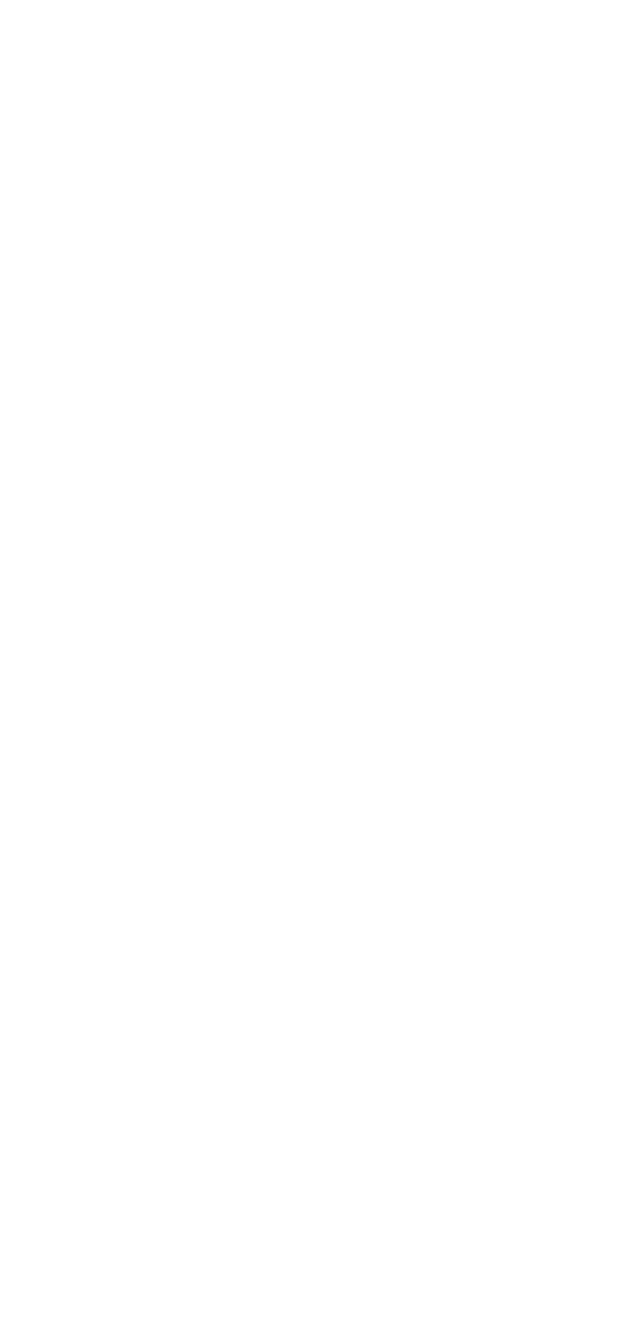
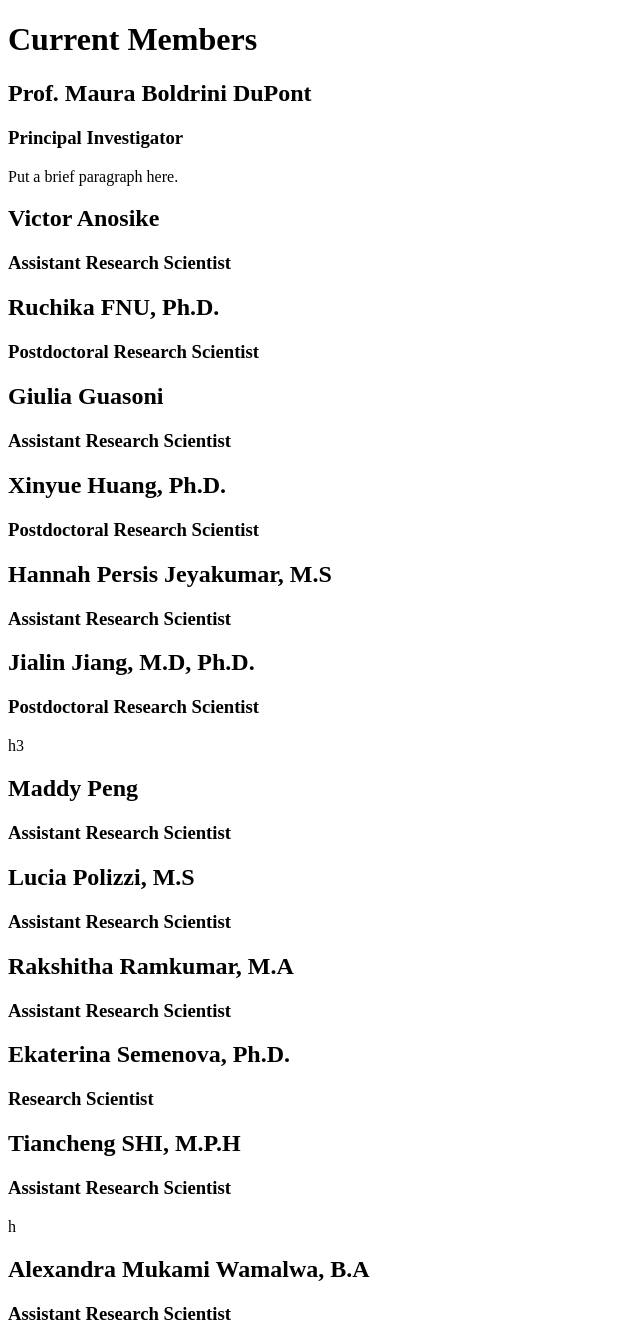
Before and after one commit to gguasoni-nyspi/gguasoni-nyspi.github.io, a plain HTML site: page currentmembers.html in a window 1280 px wide. Shown: the top 1328 px of the page, without its empty margins (0-640 px from the left). Before the commit the page ends 800 px from the top, so only its background shows below. Drawn offline with Linux system fonts and the light colour scheme.

Commit message:
Update currentmembers.html
added all lab members with titles. need to add biographies.

```diff
--- a/currentmembers.html
+++ b/currentmembers.html
@@ -1,2 +1,44 @@
 <!DOCTYPE html>
 <html lang="en">
+<head>
+  <meta charset="utf-8">
+  <meta name="viewport" content="width=device-width, initial-scale=1">
+  <title>BDP - Current Members</title>
+</head>
+
+<body>
+  <h1 class="title">Current Members</h1>
+
+  <section id="PI" class="section card">
+    <h2>Prof. Maura Boldrini DuPont</h2>
+    <h3>Principal Investigator</h3>
+    <p>Put a brief paragraph here.</p>
+  </section>
+
+  <section id="members" class="section card">
+    <h2>Victor Anosike</h2>
+    <h3>Assistant Research Scientist</h3>
+    <h2>Ruchika FNU, Ph.D.</h2>
+    <h3>Postdoctoral Research Scientist</h3>
+    <h2>Giulia Guasoni</h2>
+    <h3>Assistant Research Scientist</h3>
+    <h2>Xinyue Huang, Ph.D.</h2>
+    <h3>Postdoctoral Research Scientist</h3>
+    <h2>Hannah Persis Jeyakumar, M.S</h2>
+    <h3>Assistant Research Scientist</h3>
+    <h2>Jialin Jiang, M.D, Ph.D.</h2>
+    <h3>Postdoctoral Research Scientist</h3>h3
+    <h2>Maddy Peng</h2>
+    <h3>Assistant Research Scientist</h3>
+    <h2>Lucia Polizzi, M.S</h2>
+    <h3>Assistant Research Scientist</h3>
+    <h2>Rakshitha Ramkumar, M.A</h2>
+    <h3>Assistant Research Scientist</h3>
+  	<h2>Ekaterina Semenova, Ph.D.</h2>
+    <h3>Research Scientist</h3>
+    <h2>Tiancheng SHI, M.P.H</h2>
+    <h3>Assistant Research Scientist</h3>h
+    <h2>Alexandra Mukami Wamalwa, B.A</h2>
+    <h3>Assistant Research Scientist</h3>
+Xi Xiao, Ph.D. - Postdoctoral Research Scientist
+  </section>
```
